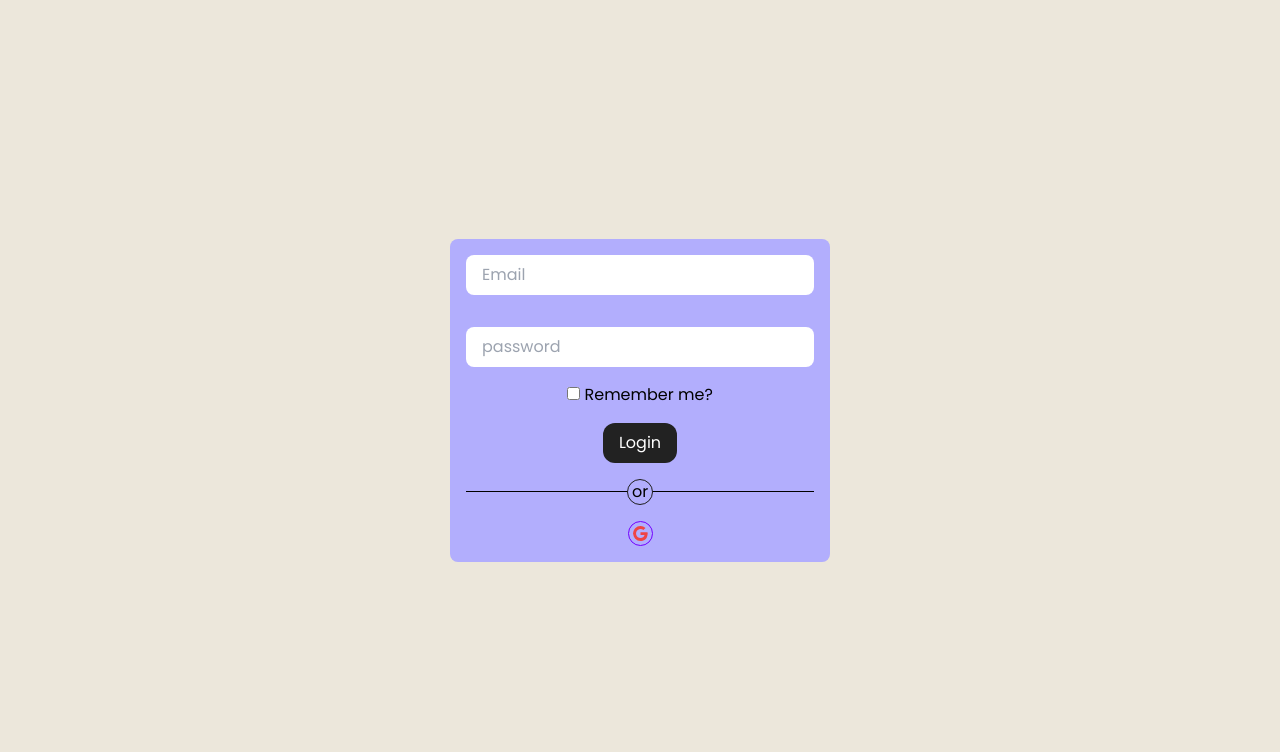
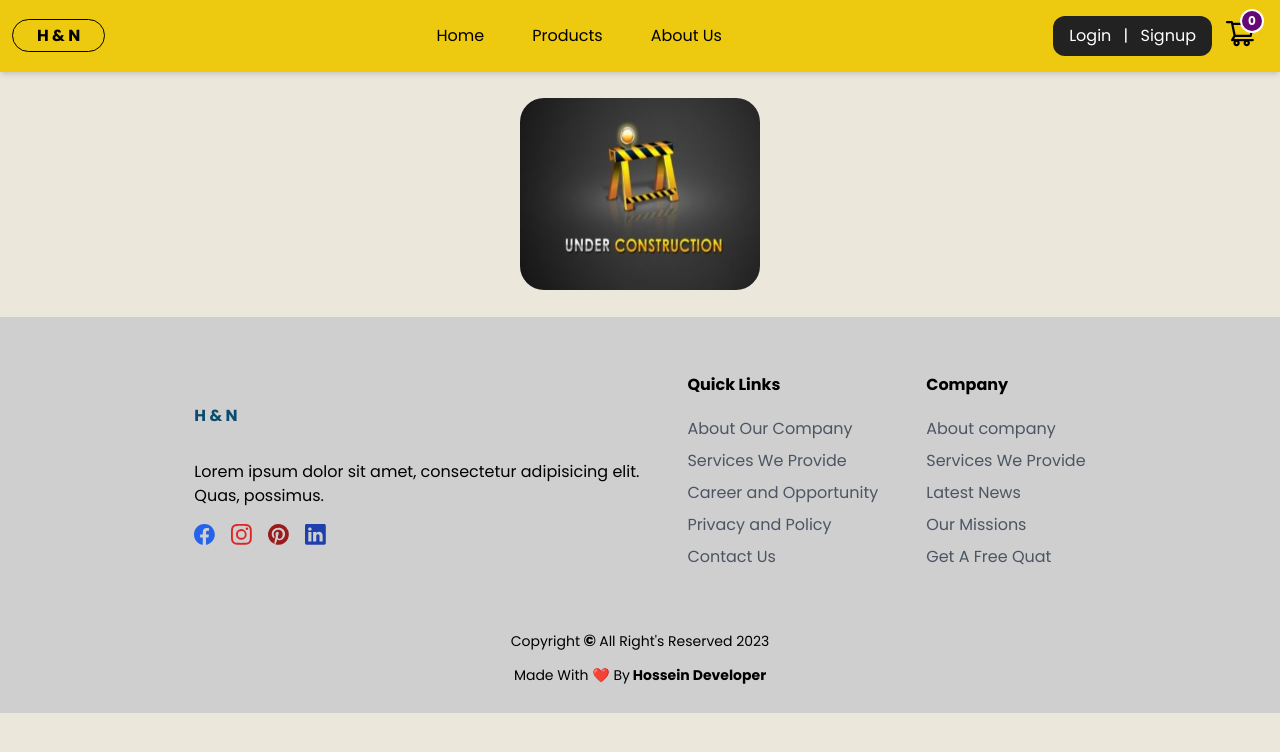
Before and after one commit to Hossein-Haghshenas/Clothes-Shop, a Next.js app: page /login in a window 1280 px wide. Shown: the top 752 px of the page. Built offline with nearby package versions, Linux system fonts and the light colour scheme; no server answers.

Commit message:
Create under working page for login page

```diff
--- /dev/null
+++ b/components/underWorking.js
@@ -0,0 +1,16 @@
+import Image from "next/image";
+import { Wrapper } from "./utils";
+
+import image from "./../public/image/under-construction.jpg";
+
+const UnderWorking = () => {
+  return (
+    <Wrapper>
+      <section className="w-full min-h-[15.3rem] flex justify-center items-center">
+        <Image src={image} width="1000" height="1000" alt="under working" className="w-[15rem] h-[12rem] rounded-3xl" />
+      </section>
+    </Wrapper>
+  );
+};
+
+export default UnderWorking;
--- a/pages/login.js
+++ b/pages/login.js
@@ -3,6 +3,7 @@ import { signIn } from "next-auth/react";
 import { useState } from "react";
 import { BsGoogle } from "react-icons/bs";
 import { Button, Container } from "./../components/utils";
+import { UnderWorking } from "../components";
 
 const Login = () => {
   const { back } = useRouter();
@@ -18,27 +19,28 @@ const Login = () => {
   };
 
   return (
-    <form onSubmit={submitHandler}>
-      <Container className="w-full h-[100vh]" flex justifyCenter alignCenter>
-        <Container className="rounded-lg p-4 bg-[#b2aefd]" flex col justifyCenter alignCenter gap1>
-          <Container flex col gap2>
-            <input onChange={(e) => setEmail(e.target.value)} className="px-4 py-2 rounded-lg" type="email" placeholder="Email" />
-            <input onChange={(e) => setPassword(e.target.value)} className="px-4 py-2 rounded-lg" type="password" placeholder="password" />
-          </Container>
-          <span>
-            <input type="checkbox" /> Remember me?
-          </span>
-          <Button type="submit">Login</Button>
-          <section className="relative flex justify-center w-full">
-            <span className="border border-[#1e1e1e] bg-[#b2aefd] px-1 rounded-full z-20">or</span>
-            <span className="absolute top-3 left-0 bg-black w-full h-[1px] z-0"></span>
-          </section>
-          <section>
-            <BsGoogle className="text-red-500 text-[25px] border border-[#7300ff] px-1 rounded-full cursor-pointer" />
-          </section>
-        </Container>
-      </Container>
-    </form>
+    <UnderWorking />
+    // <form onSubmit={submitHandler}>
+    //   <Container className="w-full h-[100vh]" flex justifyCenter alignCenter>
+    //     <Container className="rounded-lg p-4 bg-[#cfcfcf]" flex col justifyCenter alignCenter gap1>
+    //       <Container flex col gap2>
+    //         <input onChange={(e) => setEmail(e.target.value)} className="px-4 py-2 rounded-lg" type="email" placeholder="Email" />
+    //         <input onChange={(e) => setPassword(e.target.value)} className="px-4 py-2 rounded-lg" type="password" placeholder="password" />
+    //       </Container>
+    //       <span>
+    //         <input type="checkbox" /> Remember me?
+    //       </span>
+    //       <Button type="submit">Login</Button>
+    //       <section className="relative flex justify-center w-full">
+    //         <span className="border border-[#1e1e1e] bg-[#cfcfcf] px-1 rounded-full z-20">or</span>
+    //         <span className="absolute top-3 left-0 bg-black w-full h-[1px] z-0"></span>
+    //       </section>
+    //       <section>
+    //         <BsGoogle className="text-red-500 text-[25px] border border-black px-1 rounded-full cursor-pointer" />
+    //       </section>
+    //     </Container>
+    //   </Container>
+    // </form>
   );
 };
 
```
Also changed, not shown: public/image/under-construction.jpg (added).
